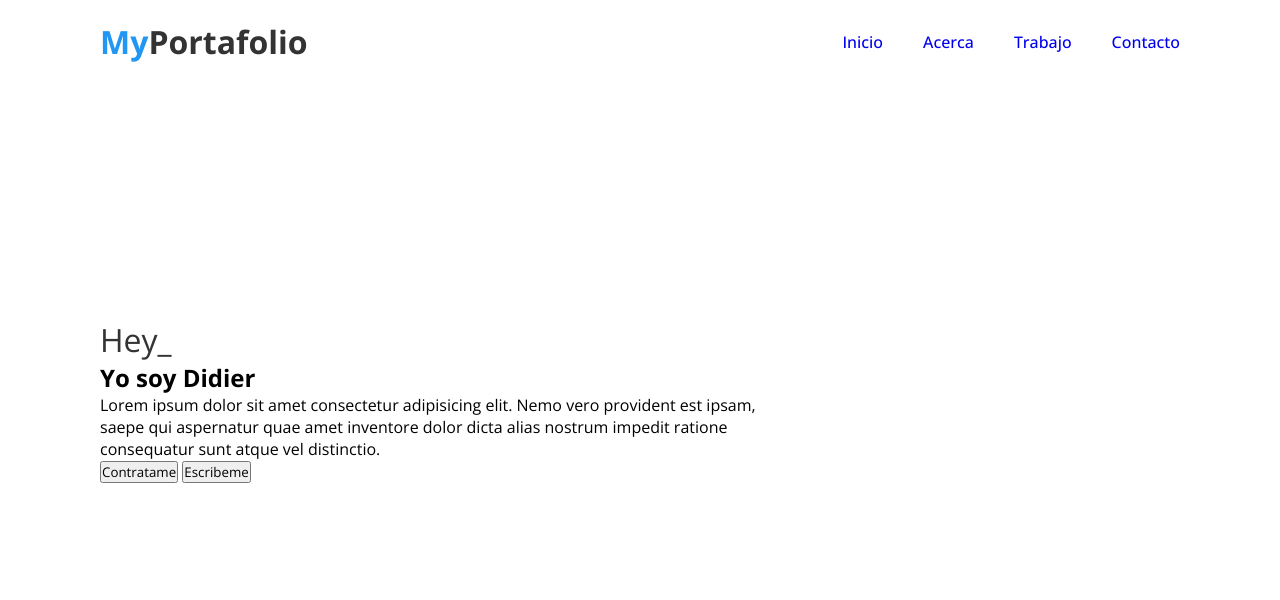
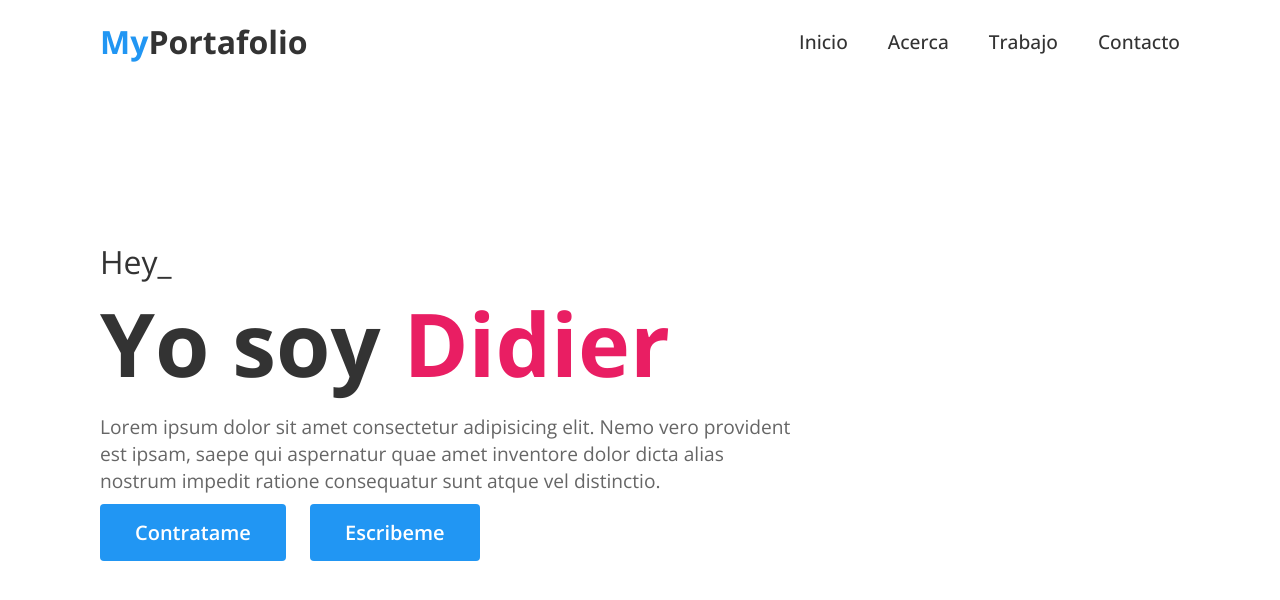
Before and after one commit to jdg24g/my_page, a plain HTML site: page index.html in a window 1280 px wide. Drawn offline with nearby package versions, Linux system fonts and the light colour scheme.

Commit message:
mas contenido

```diff
--- a/css/style.css
+++ b/css/style.css
@@ -45,6 +45,9 @@ header ul li{
 header ul li a{
     text-decoration: none;
     font-weight: 500;
+    font-size: 1.2em;
+    color: #333;
+    transition: 0.5s;
 
 }
 .content{
@@ -57,3 +60,33 @@ header ul li a{
     color: #333;
     font-weight: 200;
 }
+.content h2{
+    font-size: 5.5em;
+    color: #333;
+    font-weight: 700;
+    transition: 0.5s;
+}
+.content h2 span{
+    color: #e91e63;
+
+}
+.content p{
+    font-size: 1.2em;
+    color: #666;
+    margin: 10px 0;
+    transition: 0.5s;
+}
+.content button{
+    position: relative;
+    background: #2196f3;
+    color: #fff;
+    border: none;
+    outline: none;
+    padding: 15px 35px;
+    font-size: 1.25em;
+    margin-right: 20px;
+    border-radius: 4px;
+    font-weight: 600;
+    cursor: pointer;
+    transition: 0.5em;
+}
```
Also changed, not shown: index.html (+1 -1 lines).
